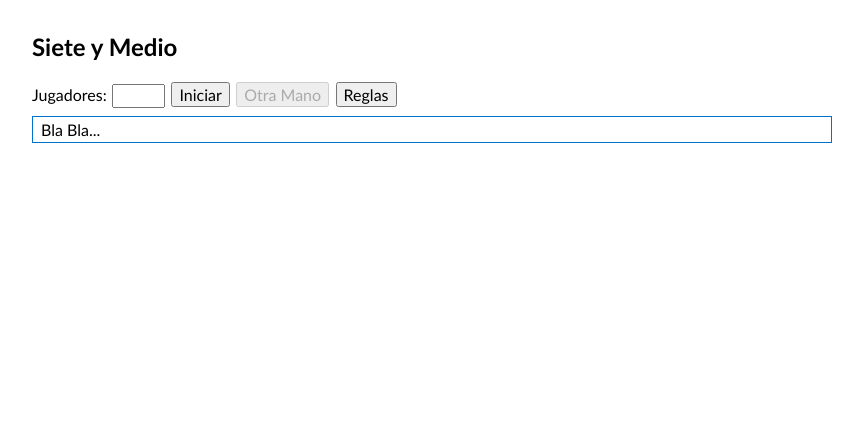
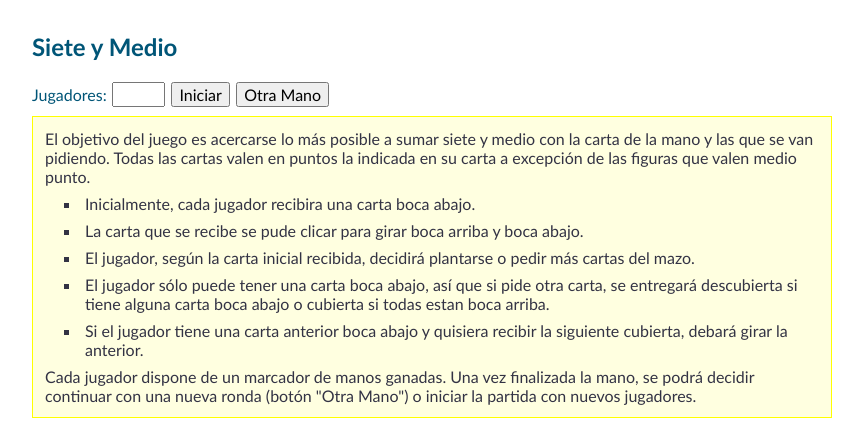
Before and after one commit to montserc/project-javascript, a website with bundled scripts: page public/index.html in a window 1280 px wide. Shown: the whole page, without its empty margins (0-863 px from the left). Built offline with nearby package versions, Linux system fonts and the light colour scheme.

Commit message:
Añado información sobre las reglas del juego. Testeo y retoques.

```diff
--- a/public/index.css
+++ b/public/index.css
@@ -1,44 +1,43 @@
-body, button {
+body, button, input {
   font-family: "Trebuchet MS", Arial, Helvetica, sans-serif;
-  /*margin: 2rem;*/
+  font-size: 1rem;
 }
 body {
+  color: #005577;
   margin: 2rem;
 }
 main {
   width: 50rem;
 }
+p, li {
+  margin: 0;
+  padding: .25rem;
+  color: #334;
+}
+ul {
+  margin: 0rem;
+  list-style: square outside none;
+}
 button, input {
-  font-size: medium;
   text-align: center;
   margin: .075rem;
 }
-section#controls > div { /*es per les regles del joc*/
-  padding: .2rem .5rem;
-  margin: .4rem 0;
-  border: 1px solid #0072CE;
+section#rules {
+  margin: .5rem 0;
+  background: lightyellow;
+  border: 1px solid yellow;
+  padding: .5rem;
 }
 section#deck {
   position: relative;
   min-height: 6.5rem;
-  /*
-  display: flex;
-  flex-direction: row;
-  justify-content: flex-start;
-  flex-wrap: wrap;
-  align-items: stretch;
-  */
-  /*border: 1px solid blue;*/
+  margin: .5rem 0;
 }
-
 img.card {
   width: 4rem;
   height: 6rem;
-  /*margin: 0 .5rem .5rem 0;*/
   margin: .25rem;
-  /*padding: .25rem;*/
 }
-
 section#deck > img.card {
   position: absolute;
 }
@@ -48,7 +47,6 @@ section#players {
   justify-content: flex-start;
   flex-wrap: wrap;
   align-items: stretch;
-  /*border: 1px solid red;*/
 }
 div.player {
   min-width: 50rem;
@@ -67,22 +65,21 @@ div.player > div {
   align-items: stretch;
   min-width: 50rem;
   min-height: 6.5rem;
-  /*border: 1px solid green;*/
   background-image: url(/dist/img/tapete.jpg);
   background-position: center;
 }
 div.player > span {
   margin: 0rem 0rem .5rem .5rem;
-  font-size: bold;
 }
 div.player > span.out {
   color: red;
 }
 div.player > span.loser {
-  color: black;
+  color: #005577;
 }
 div.player > span.winner {
   color: green;
+  font-weight: bold;
 }
 div.player > label {
   float: right;
--- a/public/index.html
+++ b/public/index.html
@@ -14,12 +14,20 @@
     <main>
       <h2>Siete y Medio</h2>
       <section id="controls">
-        <!--<a href="#0" class="a-button">Reglas &#10094;&#10094;</a>-->
         <label>Jugadores: <input id="num-of-players" type="number" min="2" max="8"></label>
         <button id="init">Iniciar</button>
         <button id="new-hand">Otra Mano</button>
-        <button id="rules">Reglas</button>
-        <div>Bla Bla...</div>
+      </section>
+      <section id="rules">
+        <p>El objetivo del juego es acercarse lo más posible a sumar siete y medio con la carta de la mano y las que se van pidiendo. Todas las cartas valen en puntos la indicada en su carta a excepción de las figuras que valen medio punto.</p>
+        <ul>
+          <li>Inicialmente, cada jugador recibira una carta boca abajo.</li>
+          <li>La carta que se recibe se pude clicar para girar boca arriba y boca abajo.</li>
+          <li>El jugador, según la carta inicial recibida, decidirá plantarse o pedir más cartas del mazo.</li>
+          <li>El jugador sólo puede tener una carta boca abajo, así que si pide otra carta, se entregará descubierta si tiene alguna carta boca abajo o cubierta si todas estan boca arriba.</li>
+          <li>Si el jugador tiene una carta anterior boca abajo y quisiera recibir la siguiente cubierta, debará girar la anterior.</li>
+        </ul>
+        <p>Cada jugador dispone de un marcador de manos ganadas. Una vez finalizada la mano, se podrá decidir continuar con una nueva ronda (botón "Otra Mano") o iniciar la partida con nuevos jugadores.</p>
       </section>
       <section id="deck"></section>
       <section id="players"></section>
--- a/src/classes.js
+++ b/src/classes.js
@@ -22,7 +22,6 @@ export class Card {
 export class Player {
   constructor(identifier, playing) {
     this.identifier = identifier;
-    //this.name = name;
     this.playing = playing;
     this.cards = new Array();
     this.winningHands = 0;
--- a/src/index.js
+++ b/src/index.js
@@ -25,7 +25,6 @@ let players;
 document.addEventListener('DOMContentLoaded',function() {
   deck = new Array();
   players = new Array();
-  document.getElementById('new-hand').disabled = true;
 });
 
 function initDeck() {
@@ -46,7 +45,6 @@ document.getElementById('init').addEventListener('click', function (event) {
     initDeck();
     players.length = 0;
     for (let i = 0; i < numOfPlayers; i++) {
-      //players.push(new Player((i == numOfPlayers-1 ? 'La Banca' : `Jugador ${i+1}`), (i == 0 ? true : false)));
       players.push(new Player(i+1, (i == 0 ? true : false)));
       card = deck.pop();
       card.faceDown = !players[i].cards.some(playerCard => playerCard.faceDown == true);
@@ -59,6 +57,7 @@ document.getElementById('init').addEventListener('click', function (event) {
 });
 
 document.getElementById('new-hand').addEventListener('click', function (event) {
+  if (players.length > 0) {
     initDeck();
     let card;
     for (let i = 0; i < players.length; i++) {
@@ -70,7 +69,7 @@ document.getElementById('new-hand').addEventListener('click', function (event) {
       renderPlayer(players[i]);
     }
     renderDeck();
-  document.getElementById('new-hand').disabled = true;
+  }
 });
 
 function renderDeck() {
@@ -86,6 +85,7 @@ function renderDeck() {
 }
 
 function renderPlayers() {
+  document.getElementById('rules').style.display = 'none';
   const boxPlayers = document.getElementById('players');
   boxPlayers.textContent = '';
   players.forEach((player, index) => {
@@ -96,15 +96,11 @@ function renderPlayers() {
     boxPlayers.append(boxPlayer);
     const buttonDrawCard = document.createElement('button');
     buttonDrawCard.innerHTML = 'Pedir Carta';
-    //buttonDrawCard.addEventListener('click', drawCard(player, index));
-    buttonDrawCard.addEventListener('click', function (event) {
-        drawCard(player, index);
-    });
+    buttonDrawCard.addEventListener('click', drawCard(player, index));
     buttonDrawCard.disabled = !player.playing;
     boxPlayer.append(buttonDrawCard);
     const buttonStopDrawCard = document.createElement('button');
     buttonStopDrawCard.innerHTML = 'Me planto';
-    //buttonStopDrawCard.addEventListener('click', stopDrawCard(player, index));
     buttonStopDrawCard.addEventListener('click', function (event) {
       stopDrawCard(player, index);
     });
@@ -116,7 +112,7 @@ function renderPlayers() {
     const inputScoreboard = document.createElement('input');
     inputScoreboard.setAttribute('id', `score${player.identifier}`);
     inputScoreboard.setAttribute('type', 'text');
-    inputScoreboard.setAttribute('size', '3');
+    inputScoreboard.setAttribute('size', '2');
     const labelScoreboard = document.createElement('label');
     labelScoreboard.textContent = 'Marcador: ';
     labelScoreboard.append(inputScoreboard);
@@ -126,7 +122,7 @@ function renderPlayers() {
   });
 }
 
-function drawCard (player, index) {
+const drawCard = (player, index) => () => {
   let card = deck.pop();
   card.faceDown = !player.cards.some(playerCard => playerCard.faceDown == true);
   player.cards.push(card);
@@ -137,7 +133,7 @@ function drawCard (player, index) {
     renderDeck();
     renderPlayer(player);
   }
-}
+};
 
 function stopDrawCard (currentPlayer, iCurrentPlayer) {
   let iNextPlayer = iCurrentPlayer + 1;
@@ -213,5 +209,4 @@ function renderScoreBoards(kingScore) {
     boxResult.classList.add('winner');
   });
   players.forEach((player) => document.getElementById(`score${player.identifier}`).setAttribute('value',player.winningHands));
-  document.getElementById('new-hand').disabled = false;
 }
```
Lines whose indentation alone changed are shown as unchanged.
